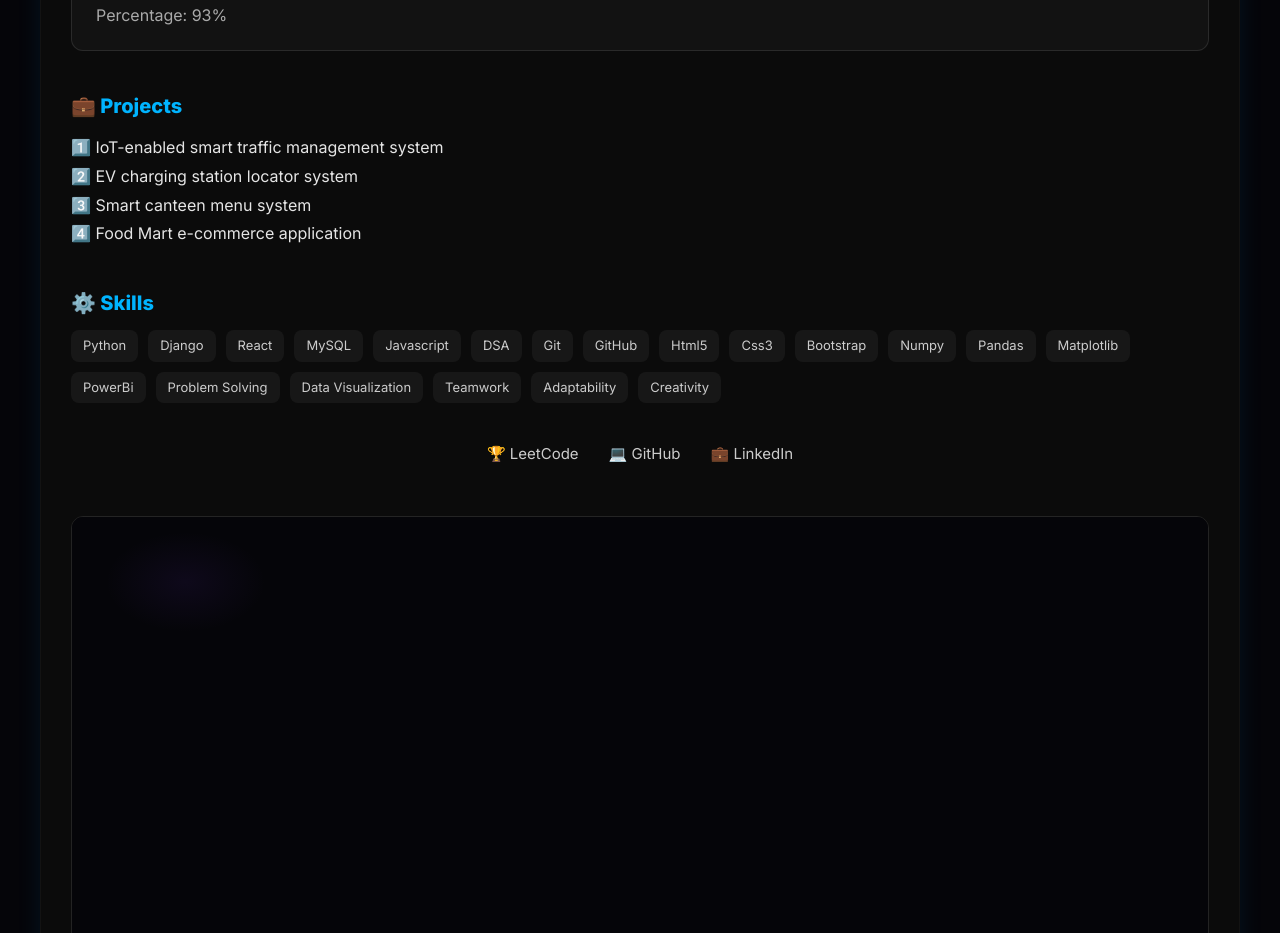
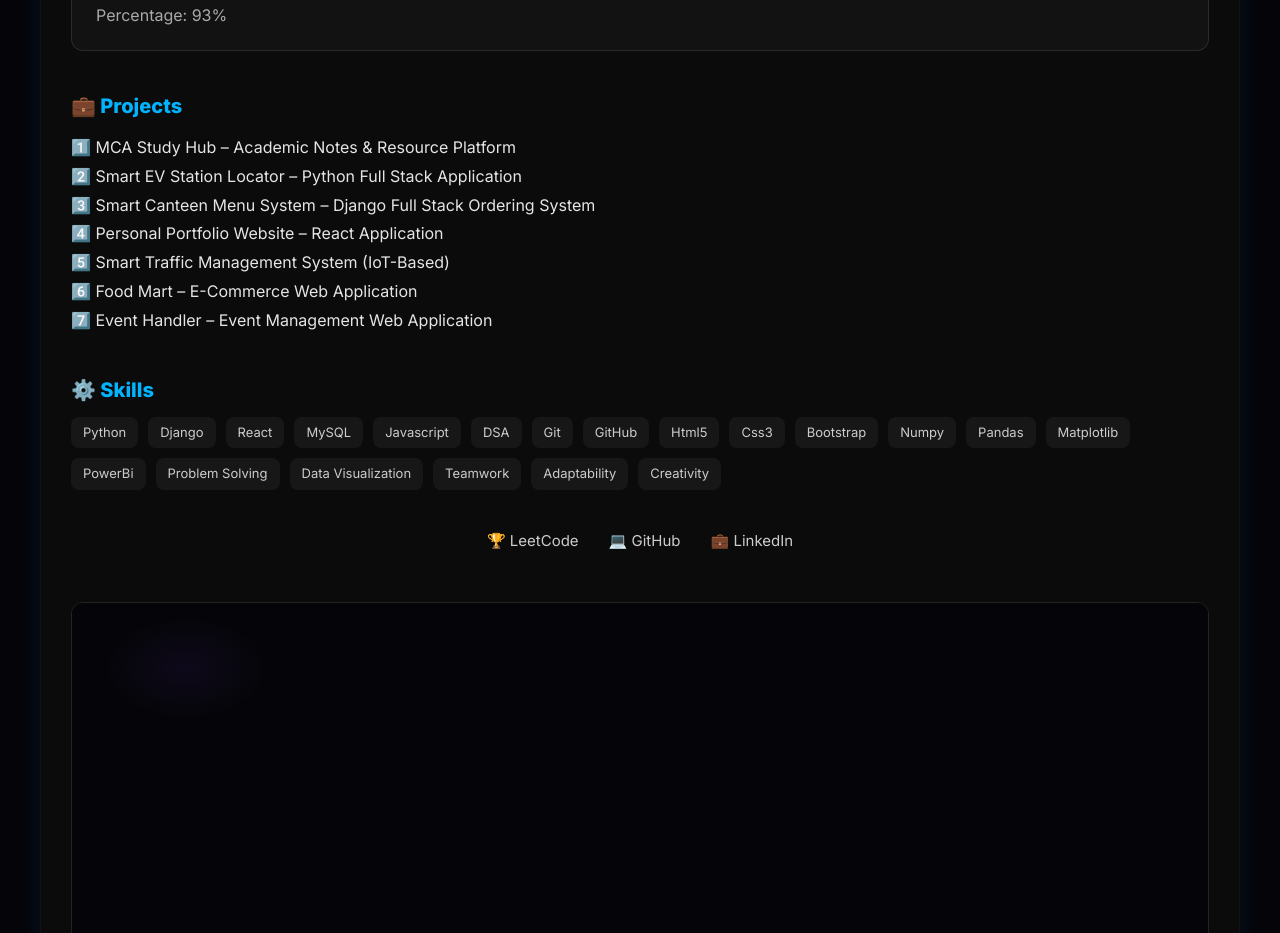
Before and after one commit to shannu1653/Shanmukha_Portfolio, a React (Vite) app: page /resume in a window 1280 px wide. Shown: the part 1100-2033 px from the top of the page. Built offline with nearby package versions, Linux system fonts and the light colour scheme; the HTML template or start-up script is replaced by a standard one.

Commit message:
modify project section

```diff
--- a/src/pages/Resume.jsx
+++ b/src/pages/Resume.jsx
@@ -135,10 +135,14 @@ export default function Resume() {
         >
           <h4 style={{ fontSize: 20, color: "#00b4ff", marginBottom: 12 }}>💼 Projects</h4>
           <ul style={{ listStyle: "none", padding: 0, margin: 0, lineHeight: 1.8 }}>
-            <li>1️⃣ IoT-enabled smart traffic management system</li>
-            <li>2️⃣ EV charging station locator system</li>
-            <li>3️⃣ Smart canteen menu system</li>
-            <li>4️⃣ Food Mart e-commerce application</li>
+            <li>1️⃣ MCA Study Hub – Academic Notes & Resource Platform</li>
+            <li>2️⃣ Smart EV Station Locator – Python Full Stack Application</li>
+            <li>3️⃣ Smart Canteen Menu System – Django Full Stack Ordering System</li>
+            <li>4️⃣ Personal Portfolio Website – React Application</li>
+            <li>5️⃣ Smart Traffic Management System (IoT-Based)</li>
+            <li>6️⃣ Food Mart – E-Commerce Web Application</li>
+            <li>7️⃣ Event Handler – Event Management Web Application</li>
+
           </ul>
         </motion.div>
 
```
